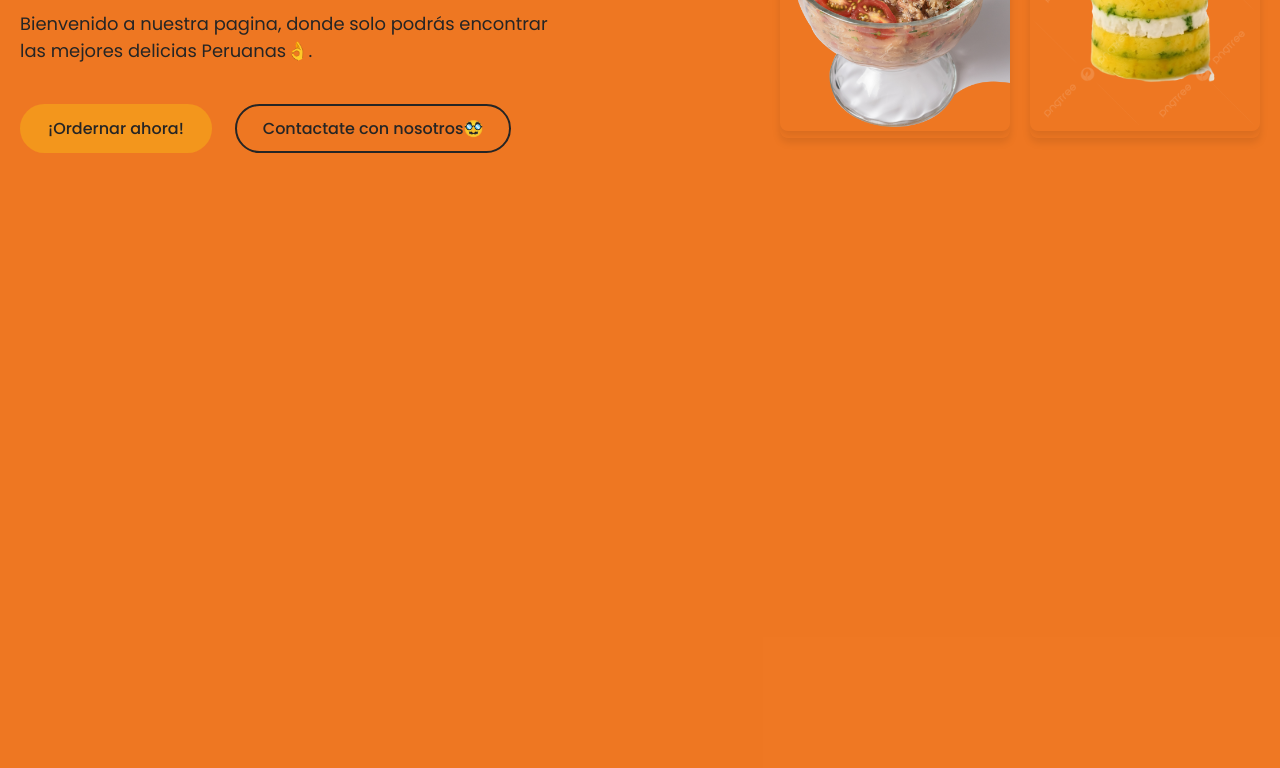
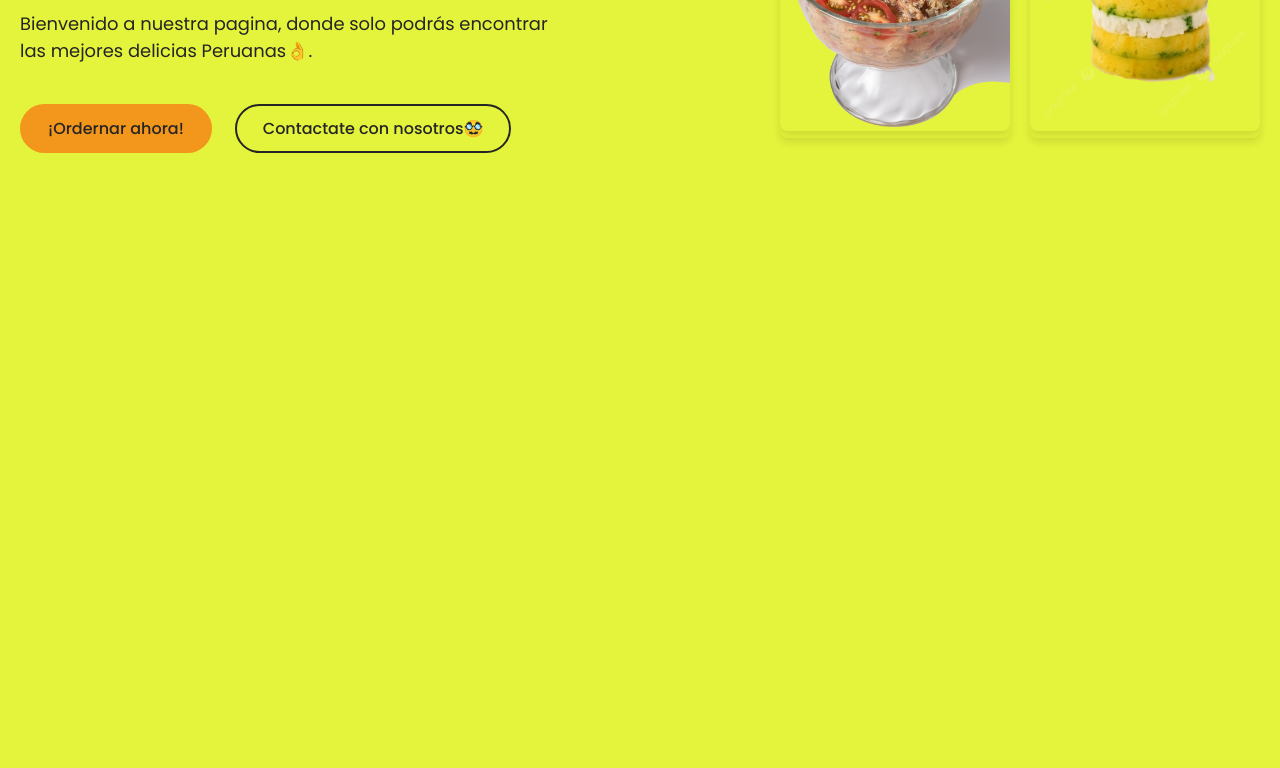
Before and after one commit to pichideveloper/coffee-project, a plain HTML site: page index.html in a window 1280 px wide. Shown: the part 380-1148 px from the top of the page. Drawn offline with Linux system fonts and the light colour scheme; a web font is replaced by a local one.

Commit message:
conchatua,re

```diff
--- a/style.css
+++ b/style.css
@@ -12,7 +12,7 @@
     /*colores */
 --white-color: #fff;
 --dark-color: #252525;
---primary-color: #ed690be6;
+--primary-color: #e1f226e6;
 --secondary-color: #f3961c;
 --light-pink-color: #faf4f5;
 --medium-gray-color: #ccc;
```
